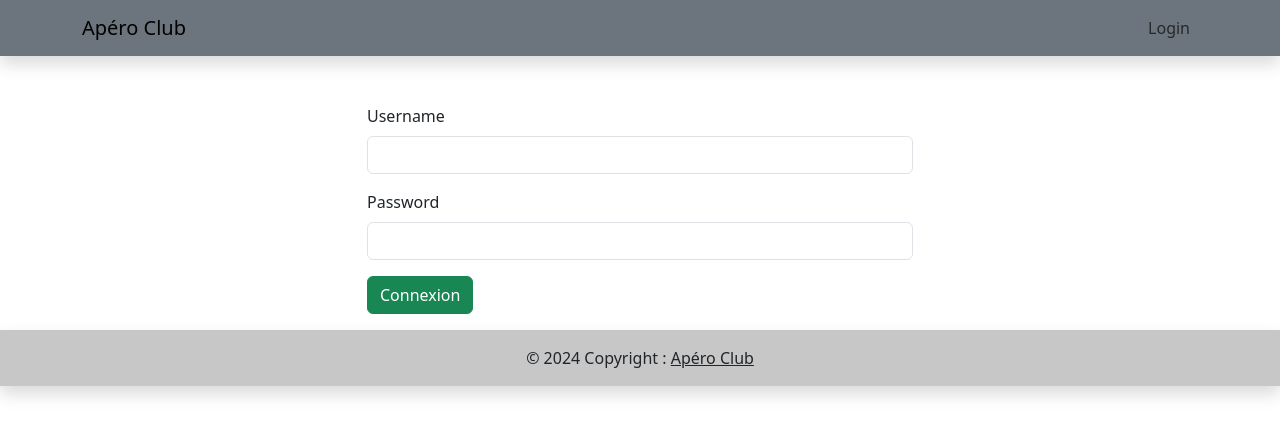
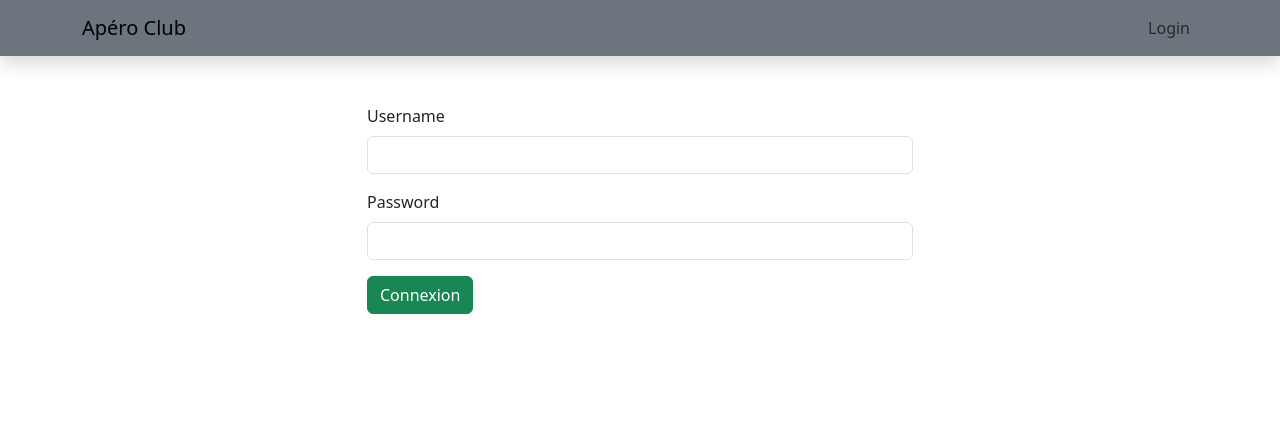
Before and after one commit to x9nico/Angular-TP-Intermediaire, an Angular app in the folder front-end/: page /auth in a window 1280 px wide. Shown: the top 436 px of the page. Built offline with nearby package versions, Linux system fonts and the light colour scheme.

Commit message:
Fixed clicks on card & footer

```diff
--- a/front-end/src/app/auth/auth.component.html
+++ b/front-end/src/app/auth/auth.component.html
@@ -28,4 +28,3 @@
     </div>
   </div>
 </div>
-<app-footer></app-footer>
--- a/front-end/src/app/player/player-form/player-form.component.html
+++ b/front-end/src/app/player/player-form/player-form.component.html
@@ -49,4 +49,3 @@
     </div>
   </div>
 </div>
-<app-footer></app-footer>
--- a/front-end/src/app/player/playerList/playerList.component.html
+++ b/front-end/src/app/player/playerList/playerList.component.html
@@ -11,7 +11,7 @@
     </button>
   </div>
   <div class="d-flex row justify-content-around">
-    <div *ngFor="let player of playerList" class="col m4 s6" (click)="onSelectPlayer(player)">
+    <div *ngFor="let player of playerList" class="col m4 s6">
       <!-- Font | Optional-->
       <link
         rel="stylesheet"
@@ -20,7 +20,7 @@
       <!-- Wrapper | For this page - !!ignore-->
 
       <!-- Card bootstrap -->
-      <div class="card" style="width: 18rem;">
+      <div class="card" style="width: 18rem;" (click)="onSelectPlayer(player)">
         <div class="card-image">
           <img [src]="player.image" class="card-img-top" alt="...">
         </div>
@@ -42,5 +42,3 @@
   </div>
 
 </div>
-
-<app-footer></app-footer>
--- a/front-end/src/app/shared-module/footer/footer.component.html
+++ /dev/null
@@ -1,7 +0,0 @@
-<footer class="bg-light shadow text-center text-lg-start mt-3">
- <div class="text-center p-3" style="background-color: rgba(0, 0, 0, 0.2);">
-    © 2024 Copyright :
-    <a class="text-dark" href="#">Apéro Club</a>
-  </div>
-
-</footer>
```
Also changed, not shown: front-end/src/app/shared-module/footer/footer.component.ts (deleted, +0 -10 lines), front-end/src/app/shared-module/shared-module.module.ts (+2 -5 lines), front-end/src/app/shared-module/footer/footer.component.scss (deleted).
